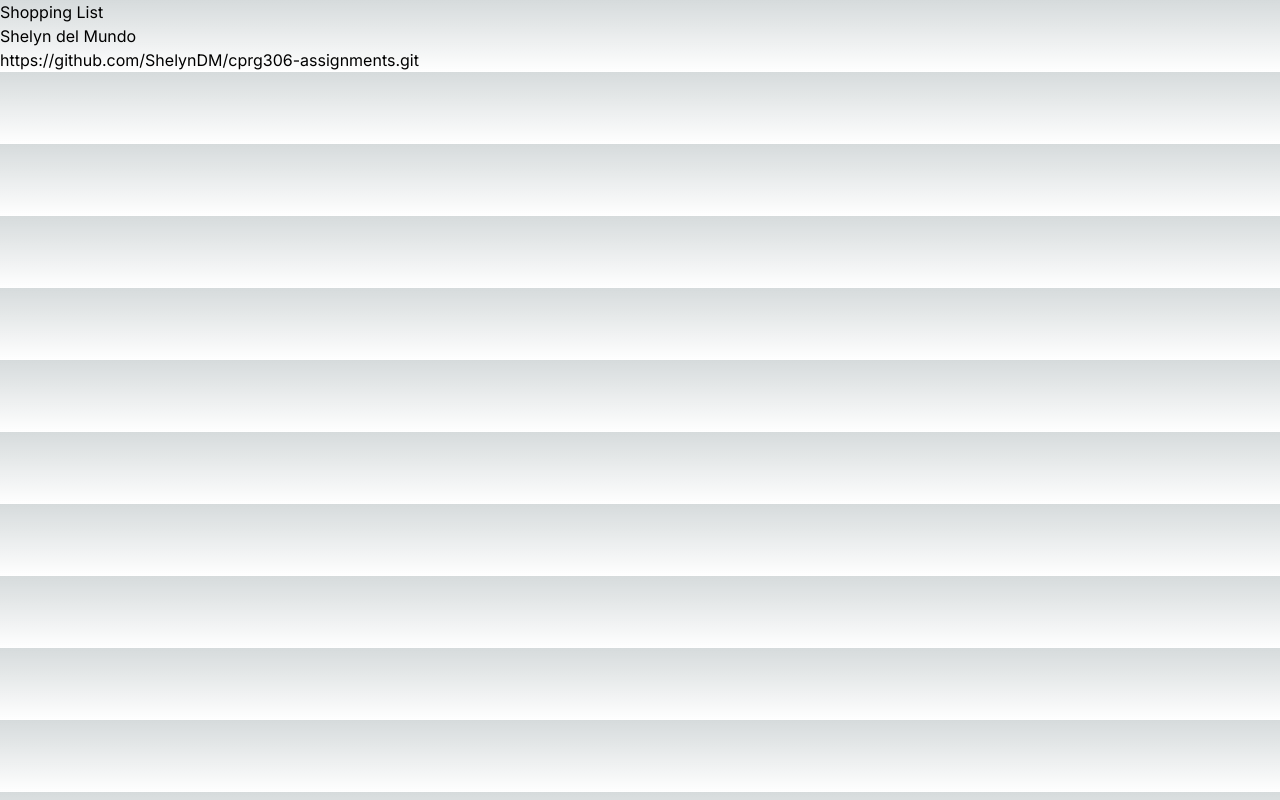
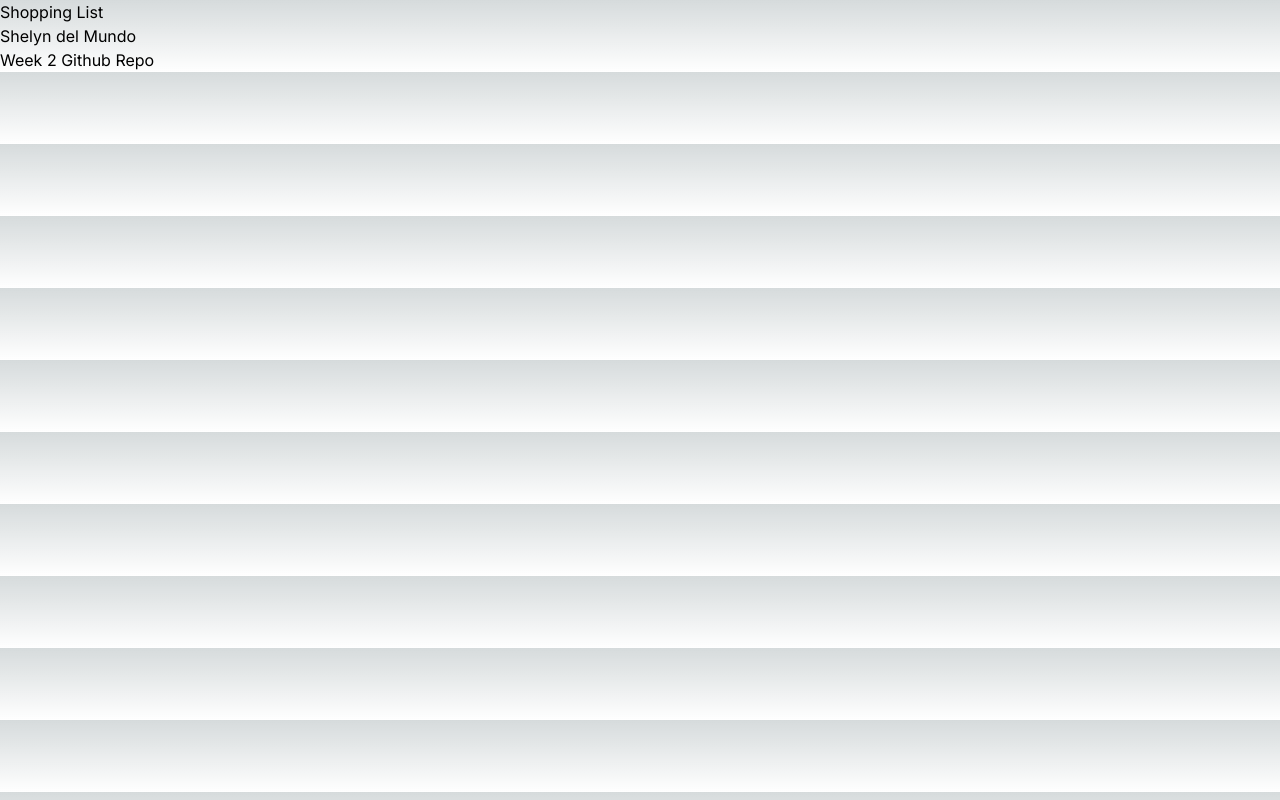
Before and after one commit to ShelynDM/cprg306-assignments, a Next.js app: page /week-2 in a window 1280 px wide. Built offline with nearby package versions, Linux system fonts and the light colour scheme.

Commit message:
week2 update

```diff
--- a/app/week-2/page.js
+++ b/app/week-2/page.js
@@ -3,7 +3,7 @@ import StudentInfo from "./student-info";
 export default function Page() {
     return (
       <main>
-        <h1>Shopping List</h1>
+        <h1 className="text-4x1">Shopping List</h1>
         <StudentInfo />
 
       </main>
--- a/app/week-2/student-info.js
+++ b/app/week-2/student-info.js
@@ -3,7 +3,7 @@ export default function StudentInfo() {
     return (
     <main>
         <h1>Shelyn del Mundo</h1>
-        <p>https://github.com/ShelynDM/cprg306-assignments.git</p>
+        <Link href="https://github.com/ShelynDM/cprg306-assignments.git">Week 2 Github Repo</Link>
     </main>
     );
   }
```
